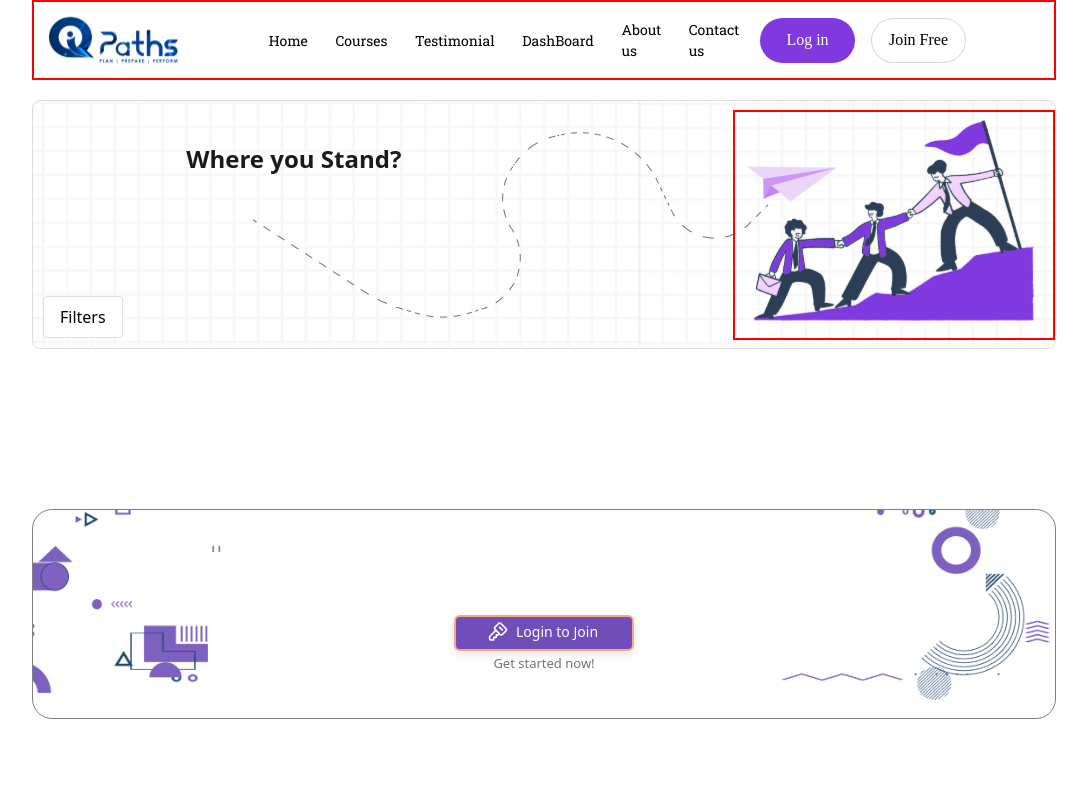
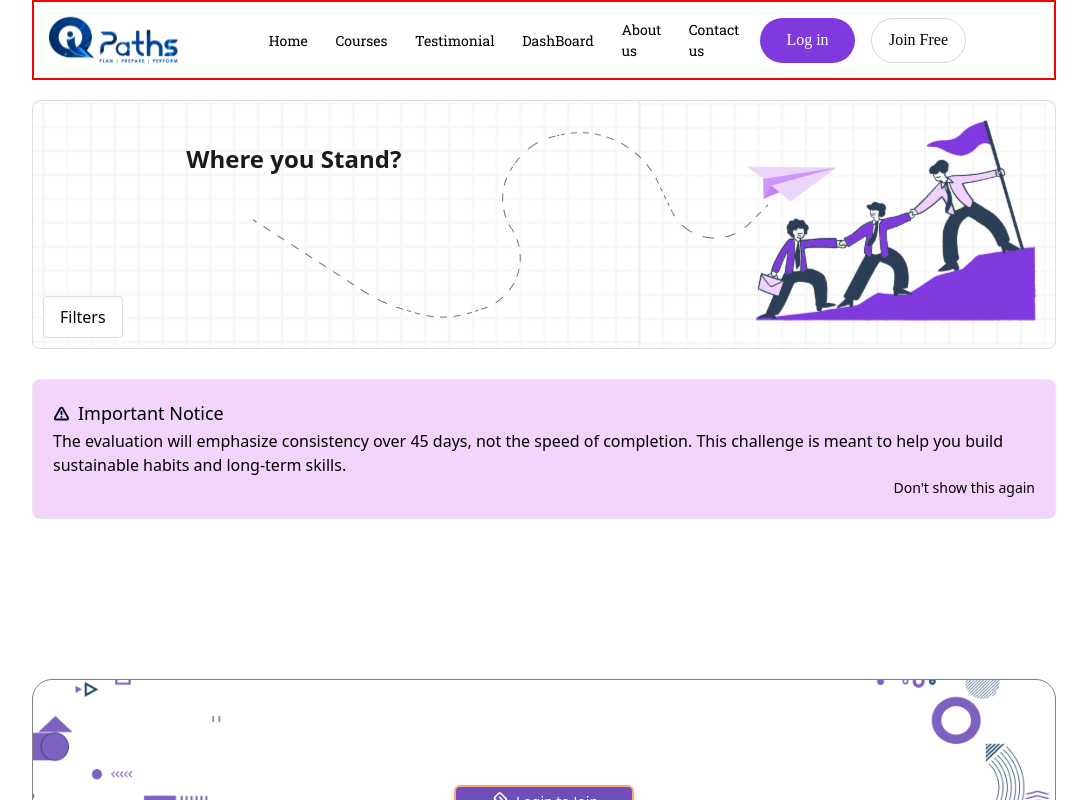
Before and after one commit to ITISH7/iqpathsquizFrontend, a React (Vite) app: page / in a window 1280 px wide. Shown: the top 800 px of the page, without its empty margins (96-1183 px from the left). Built offline with nearby package versions, Linux system fonts and the light colour scheme; a web font is replaced by a local one.

Commit message:
add notice section

```diff
--- a/src/App.jsx
+++ b/src/App.jsx
@@ -8,6 +8,7 @@ import ProgressBar from './componets/ProgressBar/ProgressBar';
 import QuestionTopicDropDown from './componets/QuestionTopicDropDown/QuestionTopicDropDown';
 import Footer from './componets/Footer/Footer';
 import LeaderBoardHeroSection from './componets/LeaderBoardHeroSection/LeaderBoardHeroSection';
+import NoticeSection from './componets/Notice/NoticeSection';
 import LeaderboardList from './componets/LeaderboardList/LeaderboardList';
 
 
@@ -18,6 +19,7 @@ function App() {
     <AuthProvider>
       <Header />
       <LeaderBoardHeroSection />
+      <NoticeSection />
       {/* <HeroSection /> */}
       <AddBlock />
       <ProgressBar />
--- a/src/componets/LeaderBoardHeroSection/LeaderBoardHeroSection.module.css
+++ b/src/componets/LeaderBoardHeroSection/LeaderBoardHeroSection.module.css
@@ -24,7 +24,7 @@
 }
 
 .imageCorner{
-  border: 2px solid red;
+  /* border: 2px solid red; */
   position: relative;
   bottom: 0;
   right: 0;
--- /dev/null
+++ b/src/componets/Notice/NoticeSection.jsx
@@ -0,0 +1,21 @@
+import React from 'react';
+import styles from './NoticeSection.module.css';
+
+const NoticeSection = () => {
+    return (
+        <div className={styles.notice}>
+            <div className={styles.noticeHeading}>
+                <img src="src/assets/NoticeIcon.svg" alt="Notice" className={styles.noticeIcon} />
+                <h1>Important Notice</h1>
+            </div>
+            <div className={styles.noticePara}>
+                <p>
+                    The evaluation will emphasize consistency over 45 days, not the speed of completion. This challenge is meant to help you build sustainable habits and long-term skills.
+                </p>
+            </div>
+            <button className={styles.dismissButton}>Don't show this again</button>
+        </div>
+    );
+}
+
+export default NoticeSection;
--- /dev/null
+++ b/src/componets/Notice/NoticeSection.module.css
@@ -0,0 +1,43 @@
+.notice {
+    width: 80%;
+    margin: 30px auto;
+    padding: 20px;
+    border-radius: 8px;
+    border: 1px solid #e2e8f0;
+    background-color: hsl(286, 86%, 91%);
+    display: flex;
+    flex-direction: column;
+}
+
+.noticeHeading {
+    display: flex;
+    align-items: center;
+    margin-bottom: 2px;
+}
+
+.noticeIcon {
+    margin-right: 8px;
+}
+
+.noticeHeading h1 {
+    font-size: 18px;
+    font-weight: 500;
+    color: black;
+    margin: 0;
+}
+
+.noticePara {
+    margin-bottom: 0px;
+    font-size: 16px;
+    color: black;
+}
+
+.dismissButton {
+    background: none;
+    border: none;
+    color: black;
+    text-decoration: none;
+    cursor: pointer;
+    align-self: flex-end;
+    font-size: 14px;
+}
```
Also changed, not shown: src/assets/NoticeIcon.svg (added).
